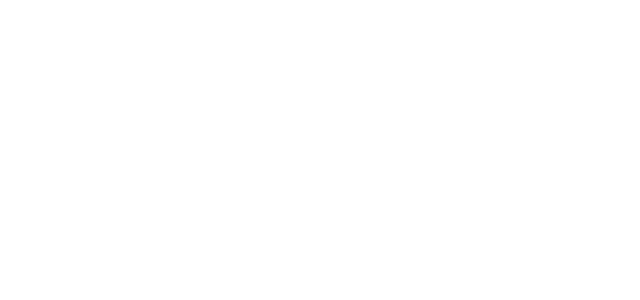
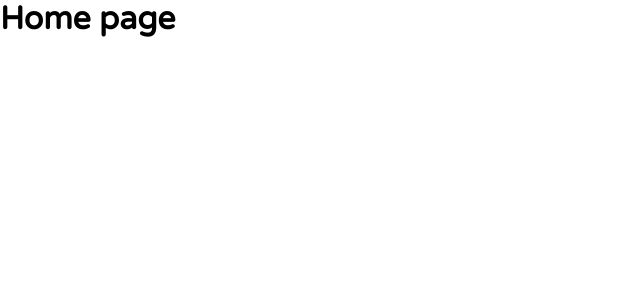
Before and after one commit to purplevarun/fifa-stats, a React (Create React App) app in the folder frontend/: page /fifa-stats/ in a window 1280 px wide. Shown: the top 300 px of the page, without its empty margins (0-640 px from the left). Built offline with nearby package versions, Linux system fonts and the light colour scheme.

Commit message:
add pages to route manager

```diff
--- /dev/null
+++ b/frontend/src/pages/Edit/Edit.tsx
@@ -0,0 +1,4 @@
+const Edit = () => {
+	return <h1>Edit Page</h1>;
+};
+export default Edit;
--- /dev/null
+++ b/frontend/src/pages/Home/Home.tsx
@@ -0,0 +1,4 @@
+const Home = () => {
+	return <h1>Home page</h1>;
+};
+export default Home;
--- /dev/null
+++ b/frontend/src/pages/View/View.tsx
@@ -0,0 +1,4 @@
+const View = () => {
+	return <h1>View Page</h1>;
+};
+export default View;
--- a/frontend/src/routes/RouteManager.tsx
+++ b/frontend/src/routes/RouteManager.tsx
@@ -1,6 +1,18 @@
-import { BrowserRouter } from "react-router-dom";
+import { BrowserRouter, Navigate, Route, Routes } from "react-router-dom";
+import Edit from "../pages/Edit/Edit";
+import Home from "../pages/Home/Home";
+import View from "../pages/View/View";
 
 const RouteManager = () => {
-	return <BrowserRouter basename="/fifa-stats"></BrowserRouter>;
+	return (
+		<BrowserRouter basename="/fifa-stats">
+			<Routes>
+				<Route path="/" element={<Home />} />
+				<Route path="/view" element={<View />} />
+				<Route path="/edit" element={<Edit />} />
+				<Route path="*" element={<Navigate to="/" replace />} />
+			</Routes>
+		</BrowserRouter>
+	);
 };
 export default RouteManager;
```
